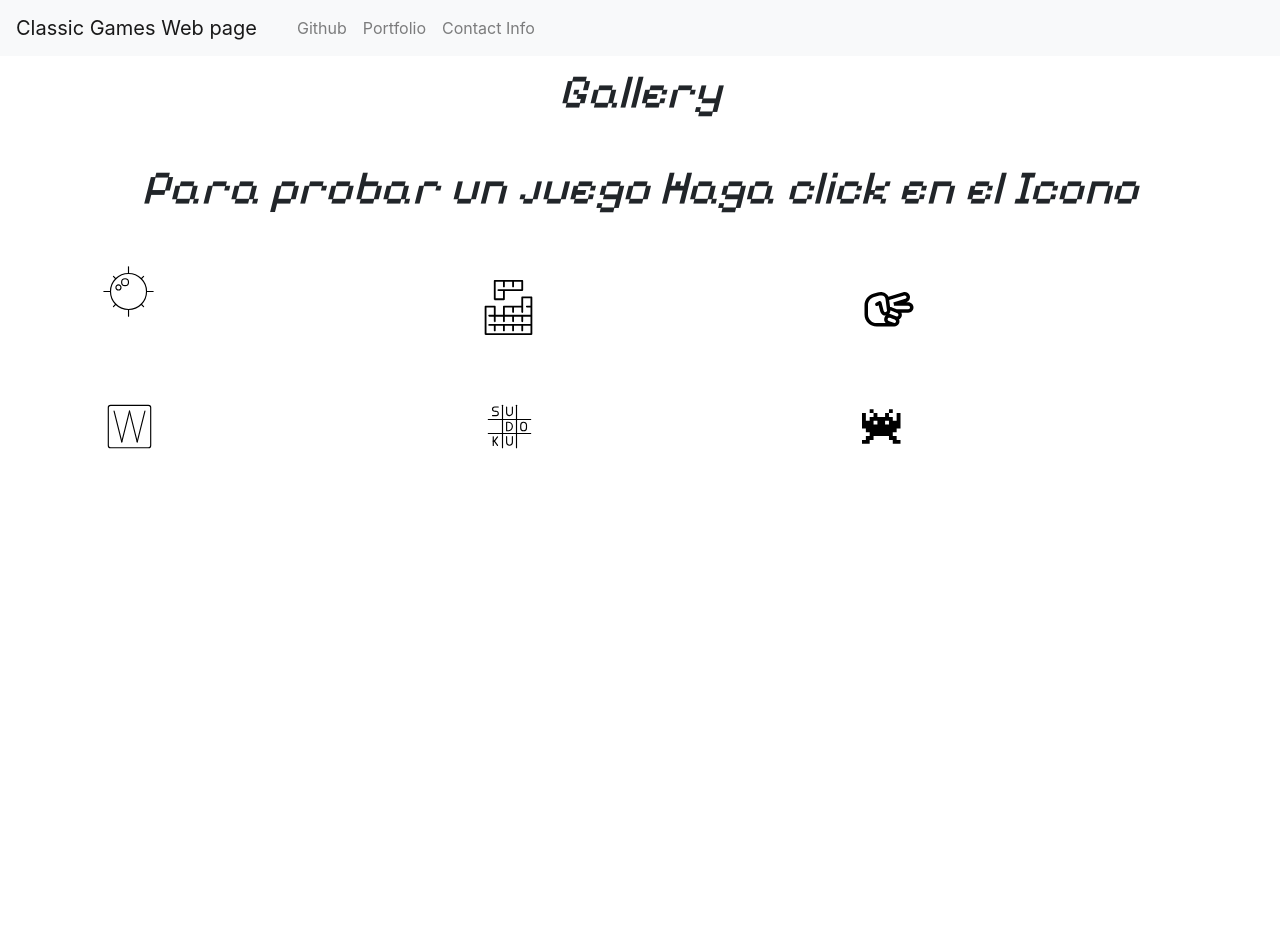
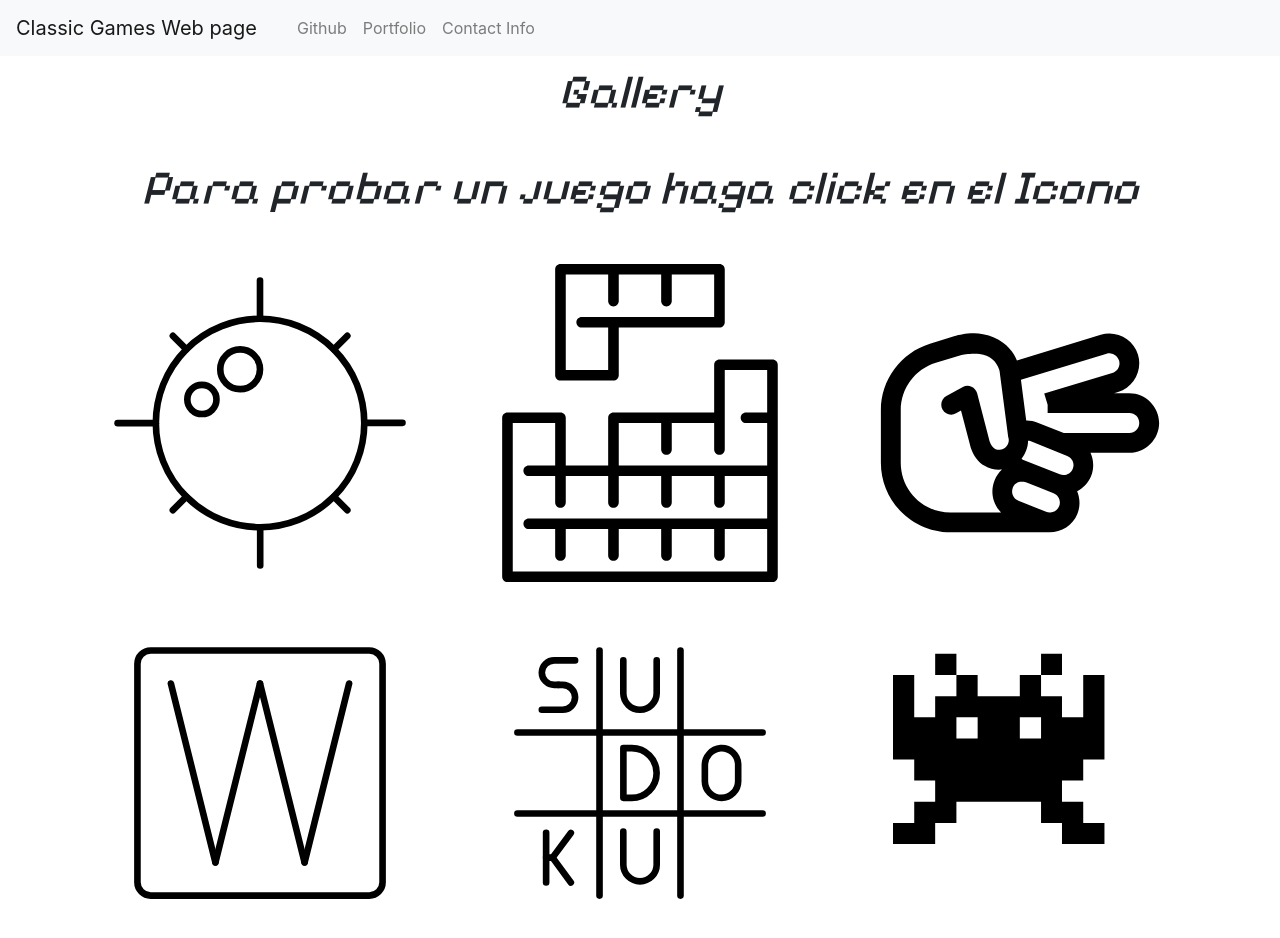
Before and after one commit to Jbalda02/ClassicGamesGallery, a React (Create React App) app: page / in a window 1280 px wide. Shown: the top 938 px of the page. Before the commit the page ends 800 px from the top, so only its background shows below. Built offline with nearby package versions, Linux system fonts and the light colour scheme.

Commit message:
Migrated to VsCode

```diff
--- a/src/Components/Gallery.jsx
+++ b/src/Components/Gallery.jsx
@@ -9,21 +9,19 @@ import {Link} from "react-router-dom";
 
 function Gallery() {
     return (
-        <div>
+        <div className='d-flex flex-column'>
             <div className="d-flex justify-content-center mb-4 font-italic pixelify-sans-title ">Gallery</div>
-            <div className='d-flex justify-content-center mb-4 font-italic pixelify-sans-title'> Para probar un juego
-                Haga click en el Icono
-            </div>
+            <div className='d-flex justify-content-center mb-4 font-italic pixelify-sans-title '> Para probar un juego haga click en el Icono</div>
             <div className="container">
-                <div className="row">
-                    <Link to="/LandMineGame" className="col-sm" ><img src={LandMineIcon} alt="Imagen Icono Buscaminas" className="w-25 p-3"  /></Link>
-                    <Link to="/TetrisGame" className="col-sm w-25 p-3"><img src={TetrisIcon} alt="Imagen Icono Tetis"className="w-25 p-3" /></Link>
-                    <Link to="/PaperRockScissorsGame" className="col-sm w-25 p-3"><img src={PaperRockScissorsIcon} alt="Imagen Icono Piedra Papel  Tijeras" className="w-25 p-3" /></Link>
+                <div className="row justify-content-center">
+                    <Link to="/LandMineGame" className="col-sm" ><img src={LandMineIcon} alt="Imagen Icono Buscaminas" className="w-100 p-3"/></Link>
+                    <Link to="/TetrisGame" className="col-sm"><img src={TetrisIcon} alt="Imagen Icono Tetis"className="w-100 p-3" /></Link>
+                    <Link to="/PaperRockScissorsGame" className="col-sm"><img src={PaperRockScissorsIcon} alt="Imagen Icono Piedra Papel  Tijeras" className="w-100 p-3" /></Link>
                 </div>
-                <div className="row">
-                    <Link to="/WordleGame" className="col-sm w-25 p-3"><img src={WordleIcon} alt="Imagen Icono Wordle" className=" w-25 p-3" /></Link>
-                    <Link to="/SudokuGame" className="col-sm w-25 p-3"><img src={SudokuIcon} alt="Imagen Icono Sudoku" className="w-25 p-3" /></Link>
-                    <Link to="/SpaceInvadersGame" className="col-sm w-25 p-3"><img src={SpaceInvIcon} alt="Imagen Icono Space Invaders" className="w-25 p-3" /></Link>
+                <div className="row justify-content-center">
+                    <Link to="/WordleGame" className="col-sm"><img src={WordleIcon} alt="Imagen Icono Wordle" className=" w-100 p-3" /></Link>
+                    <Link to="/SudokuGame" className="col-sm"><img src={SudokuIcon} alt="Imagen Icono Sudoku" className="w-100 p-3" /></Link>
+                    <Link to="/SpaceInvadersGame" className="col-sm"><img src={SpaceInvIcon} alt="Imagen Icono Space Invaders" className="w-100 pl-5" /></Link>
                 </div>
             </div>
 
```
Also changed, not shown: src/GamesComponents/LandMineGame.js (deleted), src/GamesComponents/RockPaperScissorsGame.js (deleted), src/GamesComponents/SpaceInvadersGame.js (deleted), src/GamesComponents/SudokuGame.js (deleted), src/GamesComponents/WordleGame.js (deleted).
